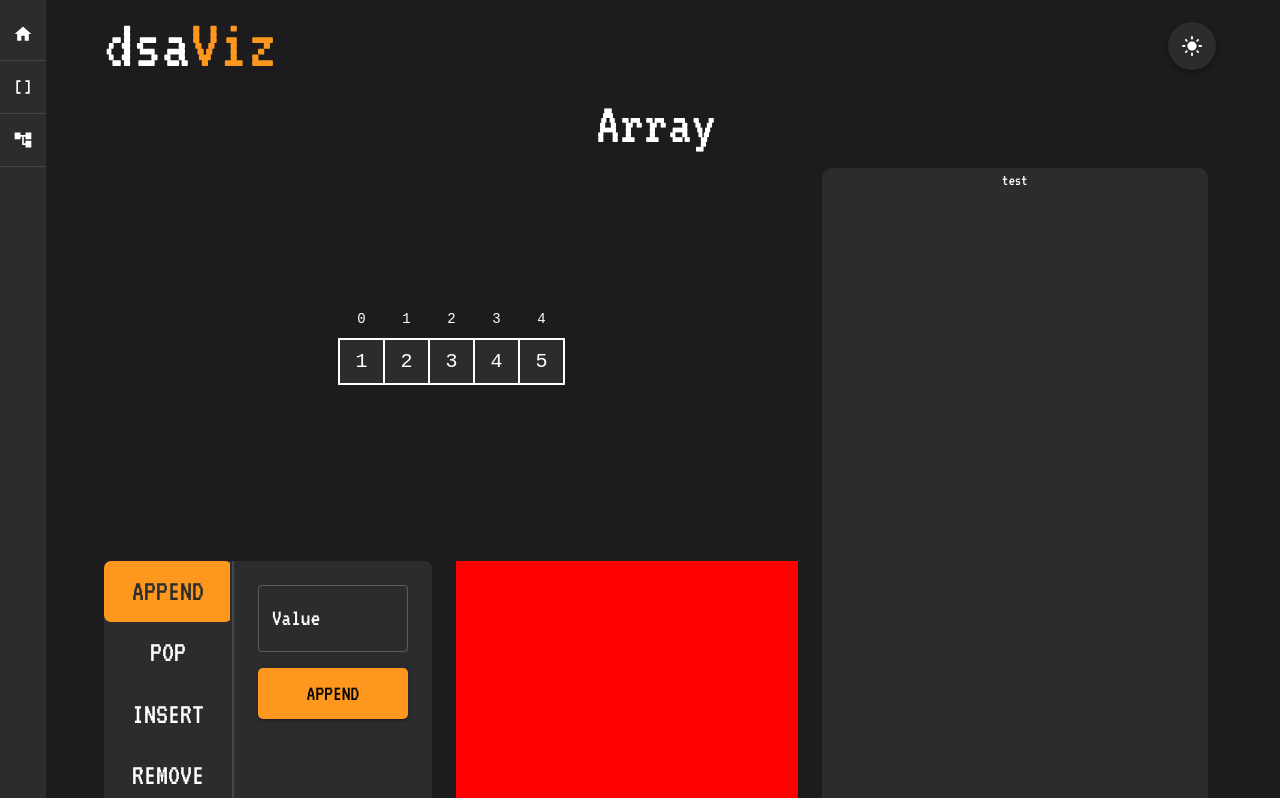
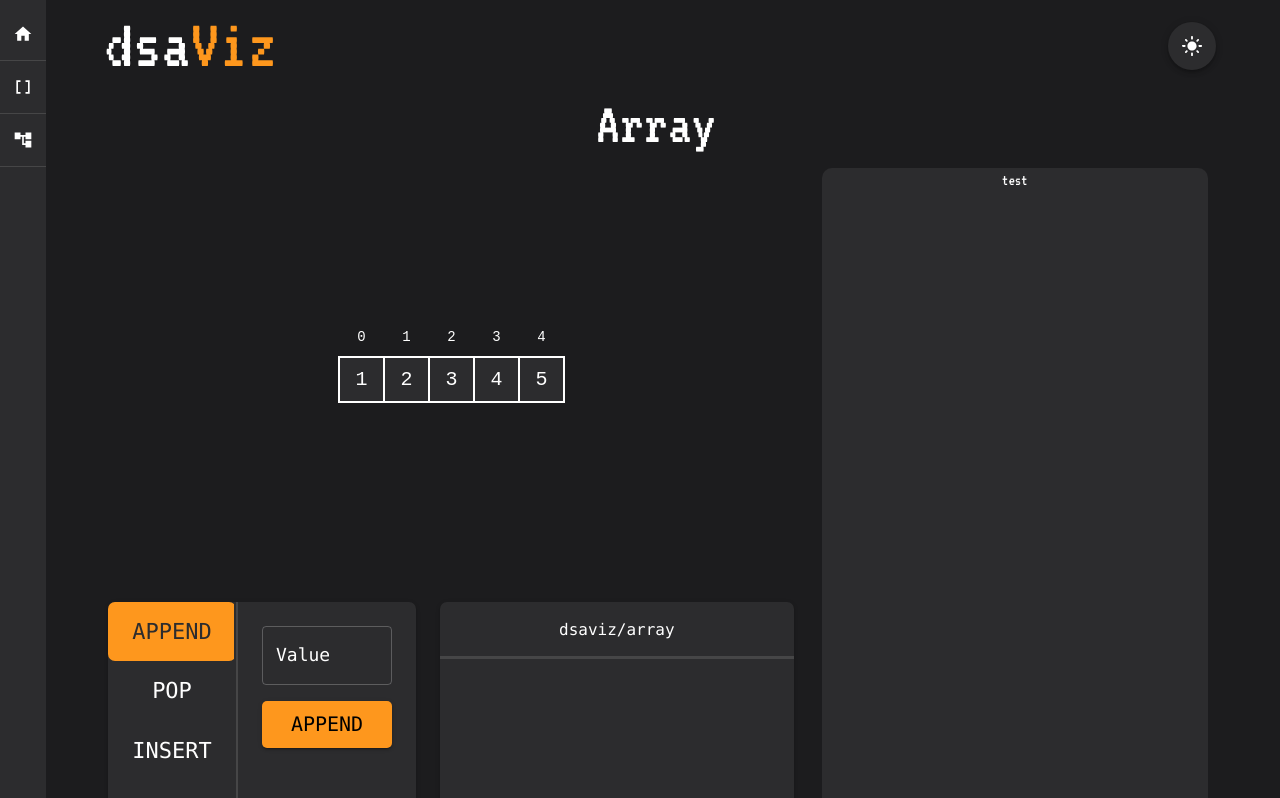
Before and after one commit to lukereed1/dsaviz, a React (Vite) app: page /array in a window 1280 px wide. Shown: the top 798 px of the page. Built offline with nearby package versions, Linux system fonts and the light colour scheme.

Commit message:
Decreased size of operations box and started terminal box

```diff
--- a/src/app/components/IndexTextInput.tsx
+++ b/src/app/components/IndexTextInput.tsx
@@ -35,13 +35,15 @@ export default function IndexTextInput({
 			inputProps={{
 				style: {
 					color: theme.palette.text.primary,
-					fontSize: 24,
+					fontSize: 18,
+					fontFamily: "menlo",
 				},
 			}}
 			InputLabelProps={{
 				style: {
 					color: theme.palette.text.primary,
-					fontSize: 24,
+					fontSize: 18,
+					fontFamily: "menlo",
 				},
 			}}
 			id="outlined-basic"
--- a/src/app/components/OperationBox.tsx
+++ b/src/app/components/OperationBox.tsx
@@ -67,6 +67,7 @@ const styles = {
 		display: "flex",
 		height: "100%",
 		borderRadius: "7px",
+		boxShadow: 2,
 	},
 	tabs: {
 		width: 130,
@@ -75,7 +76,10 @@ const styles = {
 	},
 	tab: (tabIndex: number, index: number) => ({
 		borderRadius: "7px",
-		fontSize: 30,
+		fontSize: 22,
+		padding: 2,
+		fontFamily: "menlo",
+
 		color: "text.primary",
 		...(tabIndex === index && {
 			backgroundColor: "secondary.main",
--- a/src/app/components/OperationButton.tsx
+++ b/src/app/components/OperationButton.tsx
@@ -11,13 +11,14 @@ export default function OperationButton({ label, operation }: Props) {
 			variant="contained"
 			onClick={operation}
 			sx={{
-				minWidth: 150,
+				minWidth: 130,
 				marginTop: 2,
 				color: "text.secondary",
 				bgcolor: "secondary.main",
 				borderRadius: "5px",
-				paddingX: 6,
-				fontSize: 22,
+				paddingX: 3,
+				fontSize: 20,
+				fontFamily: "menlo",
 				"&:hover": {
 					backgroundColor: "background.default",
 					color: "text.primary",
--- /dev/null
+++ b/src/app/components/Terminal.tsx
@@ -0,0 +1,29 @@
+import { Box, Divider, Typography } from "@mui/material";
+
+export default function Terminal() {
+	return (
+		<Box sx={styles.window}>
+			<Typography sx={styles.headerText}>dsaviz/array</Typography>
+			<Divider sx={styles.divider} />
+		</Box>
+	);
+}
+
+const styles = {
+	window: {
+		display: "flex",
+		flexDirection: "column",
+		boxShadow: 2,
+		bgcolor: "primary.main",
+		flex: 2,
+		borderRadius: "7px",
+		height: "100%",
+		width: 1000,
+	},
+	headerText: {
+		fontFamily: "menlo",
+		paddingTop: 2,
+		paddingBottom: 1.75,
+	},
+	divider: { borderBottomWidth: 3 },
+};
--- a/src/app/components/ValueTextInput.tsx
+++ b/src/app/components/ValueTextInput.tsx
@@ -19,13 +19,15 @@ export default function ValueTextInput({ setValue }: Props) {
 				type: "number",
 				style: {
 					color: theme.palette.text.primary,
-					fontSize: 24,
+					fontSize: 18,
+					fontFamily: "menlo",
 				},
 			}}
 			InputLabelProps={{
 				style: {
 					color: theme.palette.text.primary,
-					fontSize: 24,
+					fontSize: 18,
+					fontFamily: "menlo",
 				},
 			}}
 			id="outlined-basic"
--- a/src/pages/data-structures/DataStructurePageTemplate.tsx
+++ b/src/pages/data-structures/DataStructurePageTemplate.tsx
@@ -1,5 +1,7 @@
 import { Box, Typography } from "@mui/material";
 import { ReactNode } from "react";
+import Terminal from "../../app/components/Terminal";
+import { Height } from "@mui/icons-material";
 
 interface Props {
 	header: string;
@@ -19,7 +21,7 @@ export default function DataStructurePageTemplate(props: Props) {
 					</Box>
 					<Box sx={styles.lowerBox}>
 						<Box sx={styles.operationBox}>{props.operations}</Box>
-						<Box sx={styles.terminalBox}></Box>
+						<Terminal />
 					</Box>
 				</Box>
 
@@ -41,7 +43,7 @@ const styles = {
 		display: "flex",
 		textAlign: "center",
 		gap: 3,
-		height: 700,
+		height: 750,
 		marginTop: 1,
 	},
 	leftColBox: {
@@ -55,20 +57,19 @@ const styles = {
 	},
 	dataStructureBox: {
 		alignContent: "center",
-		flex: 1.5,
+		flex: 1.3,
 		overflow: "auto",
 	},
 	lowerBox: {
 		display: "flex",
+		alignItems: "start",
 		flex: 1,
 		gap: 3,
+		padding: 0.5,
 	},
 	operationBox: {
 		flex: 1,
-	},
-	terminalBox: {
-		bgcolor: "red",
-		flex: 1.5,
+		height: "100%",
 	},
 	codeEditorBox: {
 		flex: 1,
--- a/src/pages/data-structures/array/ArrayOperations.tsx
+++ b/src/pages/data-structures/array/ArrayOperations.tsx
@@ -33,7 +33,7 @@ export default function ArrayOperations(props: Props) {
 	}
 
 	function handlePop() {
-		// Pop button auto removes last element unless index specified, uses -1 as default value
+		// Pop button auto removes last element unless index specified
 		if (index === undefined) {
 			// Ensures pop button works even if no index specified
 			setArray(array.slice(0, -1));
```
Also changed, not shown: src/app/theme/theme.ts (+0 -22 lines).
